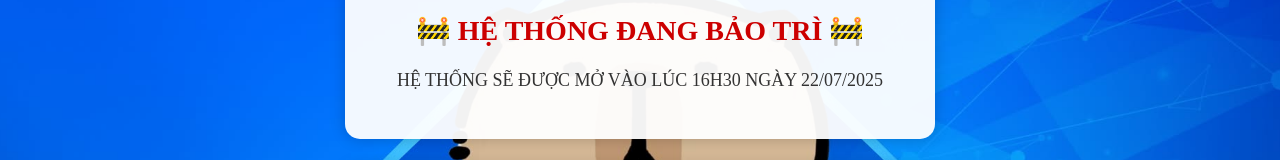
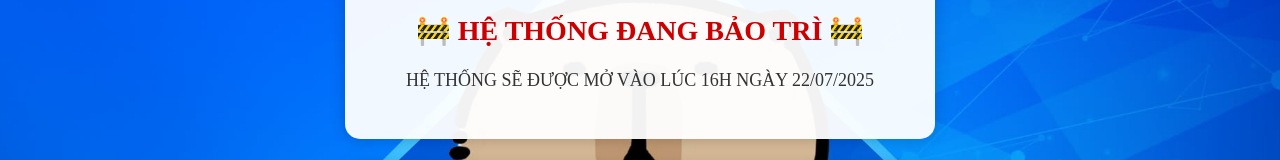
Before and after one commit to HonNgimm/He_Thong_Tinh_Diem_CTU, a plain HTML site: page index.html in a window 1280 px wide. Shown: the part 126-286 px from the top of the page. Drawn offline with Linux system fonts and the light colour scheme.

Commit message:
index.html
Signed-off-by: Đặng Hoàng Nghiêm <109457903+HonNgimm@users.noreply.github.com>

```diff
--- a/index.html
+++ b/index.html
@@ -116,7 +116,7 @@
 
   <div class="box">
     <h2>🚧 HỆ THỐNG ĐANG BẢO TRÌ 🚧</h2>
-    <p>HỆ THỐNG SẼ ĐƯỢC MỞ VÀO LÚC 16H30 NGÀY 22/07/2025<br>
+    <p>HỆ THỐNG SẼ ĐƯỢC MỞ VÀO LÚC 16H NGÀY 22/07/2025<br>
   </div>
 
   <div class="popup">
```
